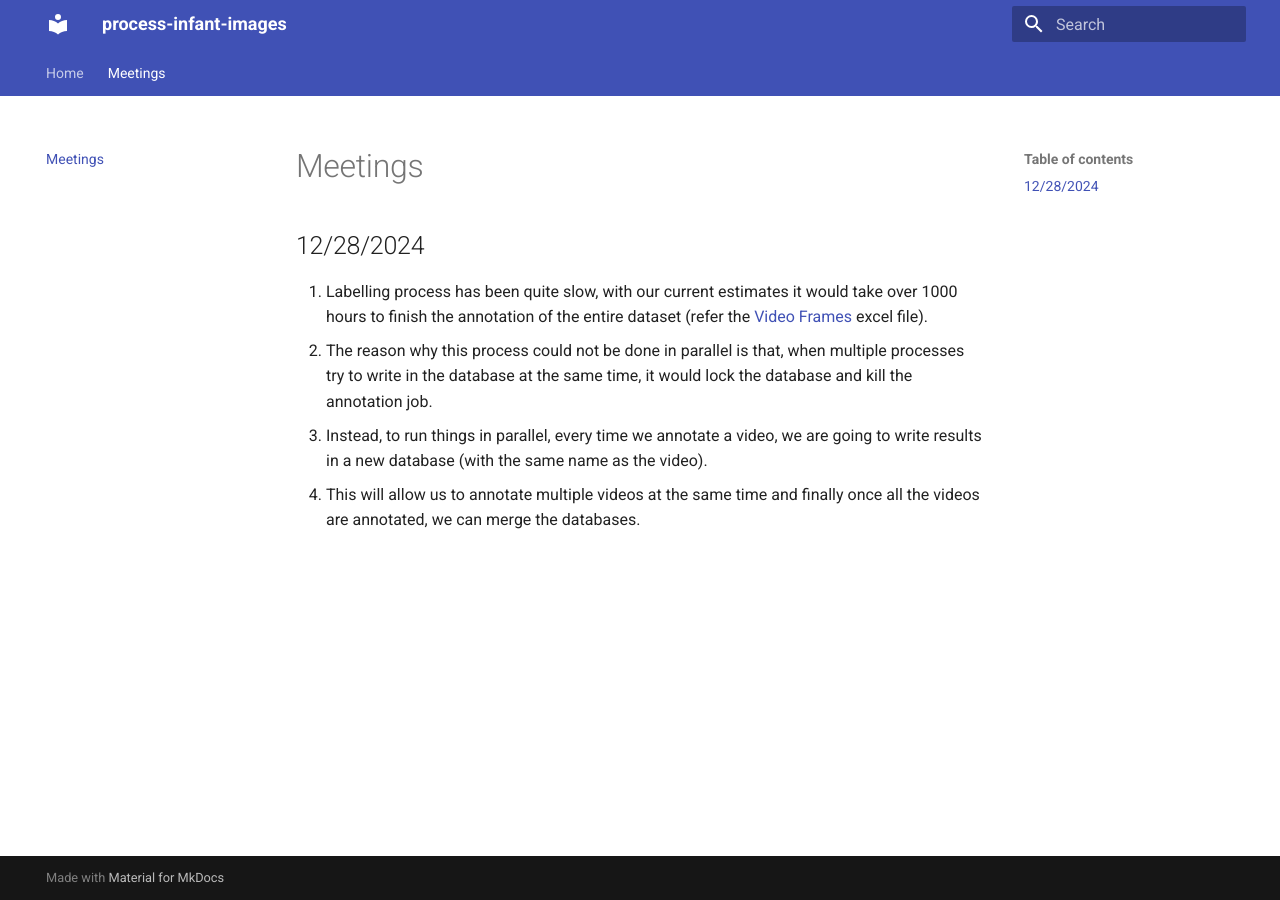
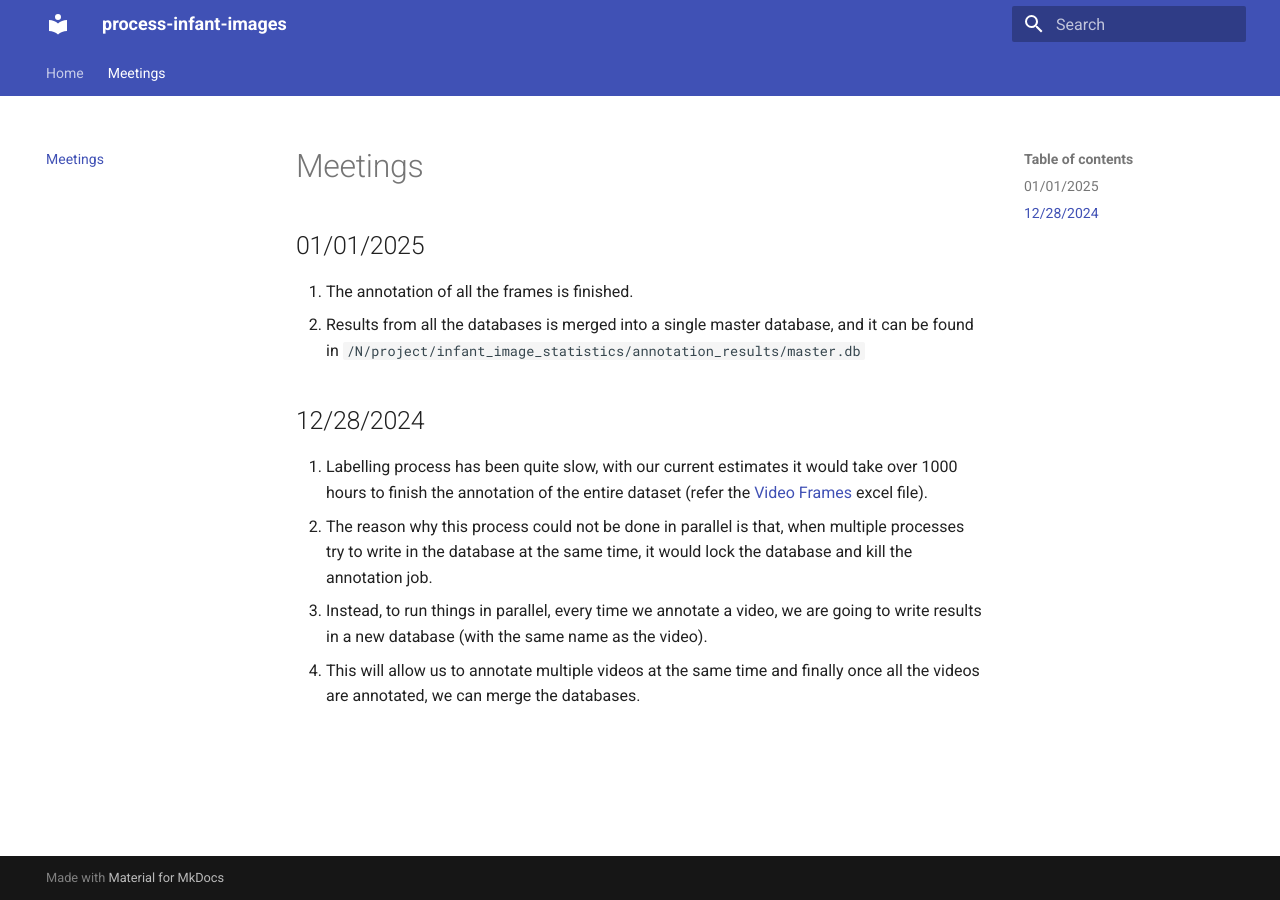
Before and after one commit to cogneuroai/process-infant-images, an MkDocs documentation site: the page built from docs/meetings.md, in a window 1280 px wide. Built offline with MkDocs 1.6.1 and Material for MkDocs 9.7.7, drawn with Linux system fonts in a browser that asks for light colours.

Commit message:
update for finishing the annotation

```diff
--- a/docs/meetings.md
+++ b/docs/meetings.md
@@ -1,4 +1,9 @@
 # Meetings
+
+## 01/01/2025
+
+1. The annotation of all the frames is finished.
+2. Results from all the databases is merged into a single master database, and it can be found in `/N/project/infant_image_statistics/annotation_results/master.db`
 
 ## 12/28/2024
 
```
